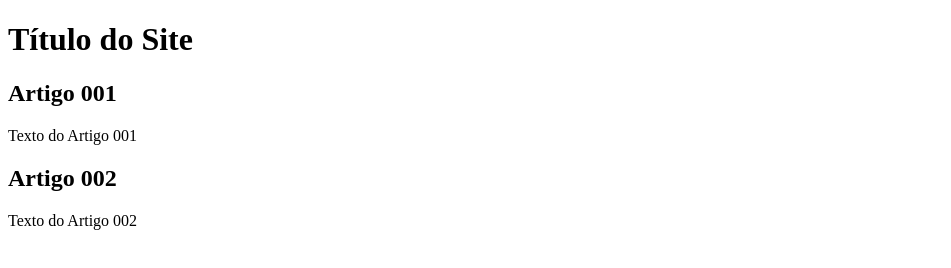
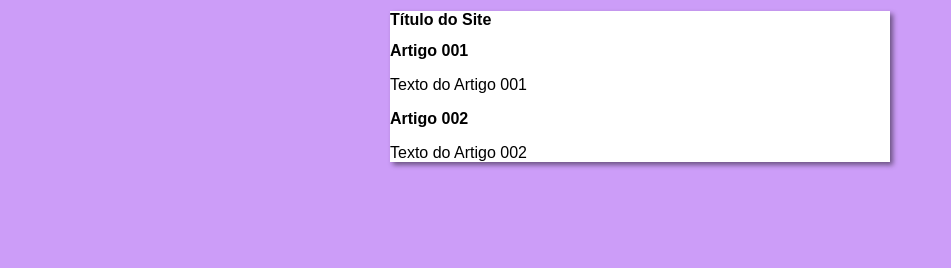
Before and after one commit to WesleyRafaelp/projeto-site, a plain HTML site: page index.html in a window 1280 px wide. Shown: the whole page, without its empty margins (0-951 px from the left). Drawn offline with Linux system fonts and the light colour scheme.

Commit message:
iniciei o desing

```diff
--- /dev/null
+++ b/estilos/style.css
@@ -0,0 +1,15 @@
+* {
+    font-family: Arial, Helvetica, sans-serif;
+    font-size: 16px;
+}
+
+body {
+    background-color: rgb(204, 157, 248);
+}
+
+main {
+    background-color: white;
+    width: 500px;
+    margin: auto;
+    box-shadow: 3px 3px 5px rgb(0, 0, 0, 0.473);
+}
--- a/index.html
+++ b/index.html
@@ -5,6 +5,7 @@
     <meta http-equiv="X-UA-Compatible" content="IE=edge">
     <meta name="viewport" content="width=device-width, initial-scale=1.0">
     <title>Document</title>
+    <link rel="stylesheet" href="estilos/style.css">
 </head>
 <body>
     <main>
```
